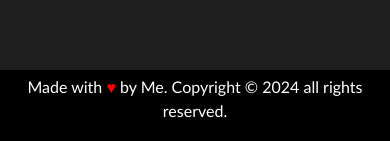
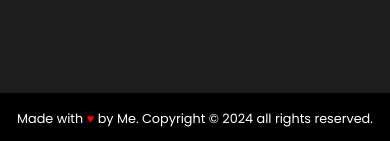
Before and after one commit to iamsouravkumar/portfolio, a React (Create React App) app: page /contact in a window 390 px wide. Shown: the part 700-841 px from the top of the page. Built offline with nearby package versions, Linux system fonts and the light colour scheme.

Commit message:
portfolio

```diff
--- a/src/App.css
+++ b/src/App.css
@@ -455,17 +455,15 @@ background: linear-gradient(315deg, #8f3636, #d7e1ec);
   justify-content: center;
   align-items: center;
   width: 100%;
-  padding: 5px;
+  padding: 1rem 0;
   position: fixed;
   bottom: 0;
   background-color: black;
 }
 
 .footer-text {
-  text-align: center;
   color: white;
-  font-size: 1.1rem;
-  font-family: 'Gill Sans', 'Gill Sans MT', Calibri, 'Trebuchet MS', sans-serif;
+  font-family: poppins;
 }
 
 @media screen and (max-width: 768px) {
@@ -589,17 +587,8 @@ background: linear-gradient(315deg, #8f3636, #d7e1ec);
     width: 15vw;
   }
 
-  .footer {
-    display: flex;
-    justify-content: center;
-    align-items: center;
-  }
-
   .footer-text {
-    text-align: center;
-    color: white;
-    font-size: 1rem;
-    font-family: 'Gill Sans', 'Gill Sans MT', Calibri, 'Trebuchet MS', sans-serif;
+    font-size: 0.8rem;
   }
 
   .intro {
--- a/src/components/Footer.js
+++ b/src/components/Footer.js
@@ -3,7 +3,7 @@ import React from 'react'
 const Footer = () => {
   return (
     <div className='footer'>
-      <p className='footer-text'>Made with <span style={{color:"red"}}>&#9829;</span> by Me. Copyright &copy; 2024 all rights reserved.</p>
+      <div className='footer-text'>Made with <span style={{color:"red"}}>&#9829;</span> by Me. Copyright &copy; 2024 all rights reserved.</div>
     </div>
   )
 }
```
